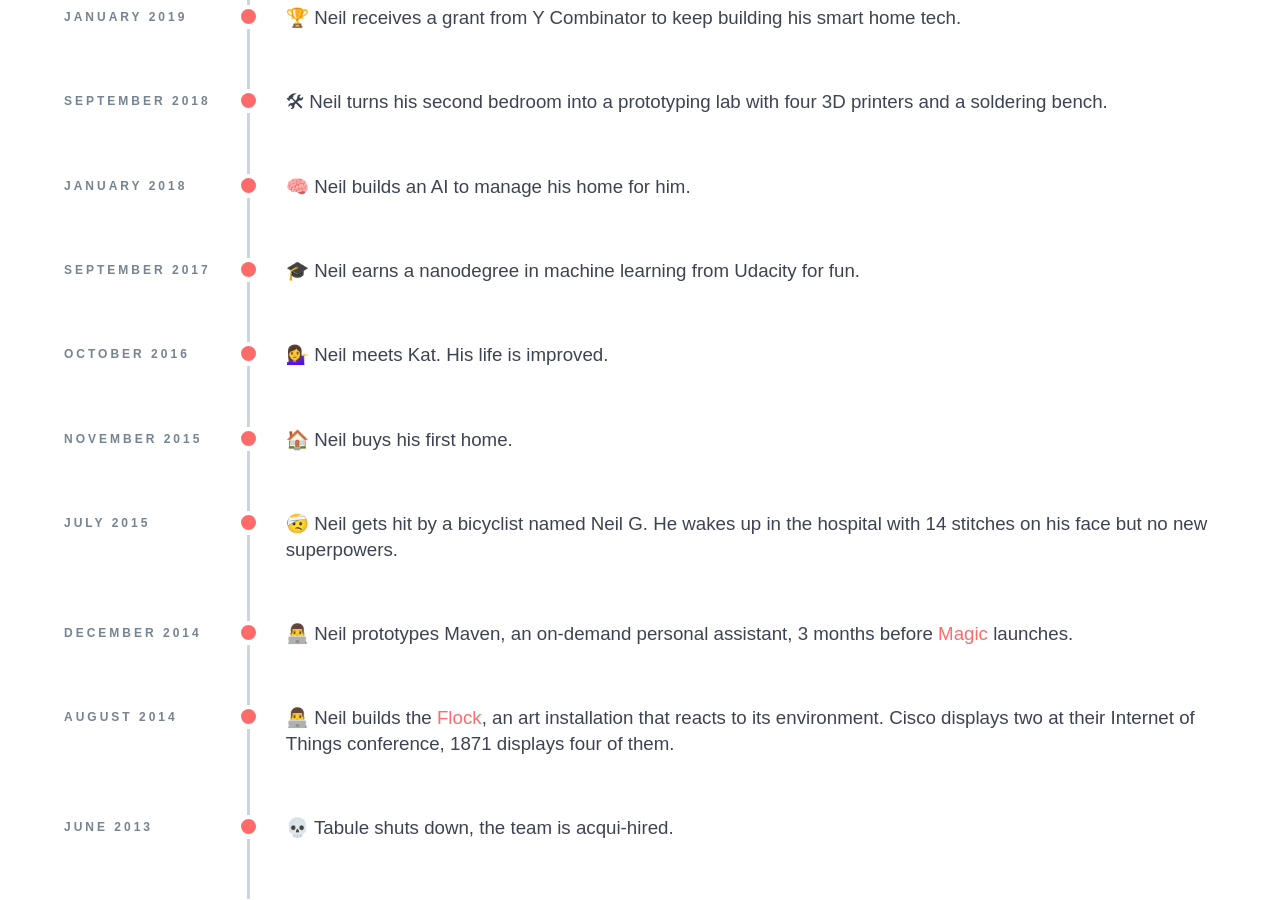
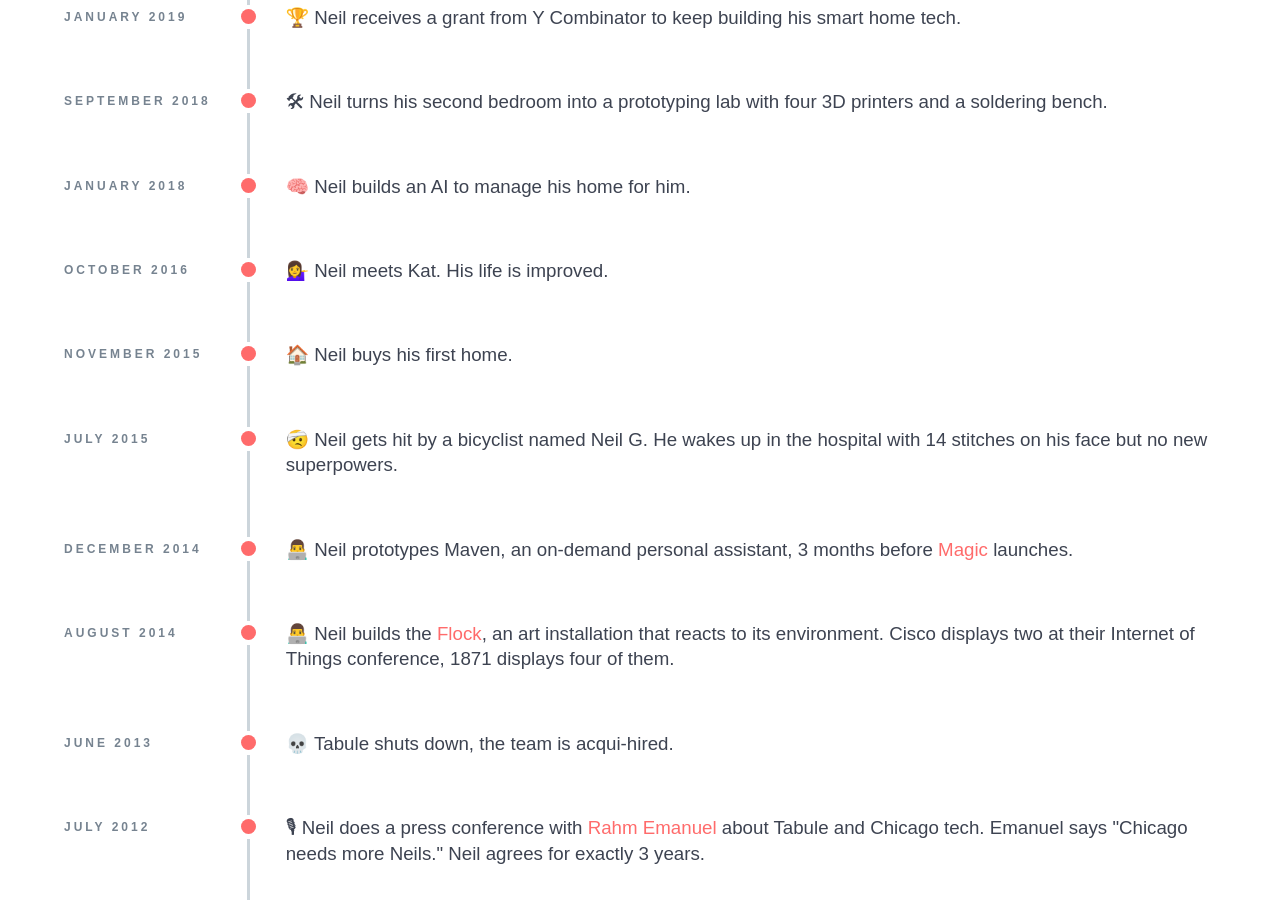
Before and after one commit to neilgupta/neilgupta.github.com, a Jekyll site: the page timeline.html, which Jekyll copies as it is, in a window 1280 px wide and 900 px high, scrolled down 644 px. Built offline with Jekyll 4.4.1, drawn with Linux system fonts in a browser that asks for light colours.

Commit message:
wordsmith

```diff
--- a/404.html
+++ b/404.html
@@ -1,10 +1,10 @@
 ---
 layout: default
-title: Metamorphium
+title: Not Found
 permalink: /404.html
 ---
 
 <br/>
 <h1>Rats! Something went wrong...</h1>
 
-<p>It looks like the server threw an error looking for this page. It may have been moved. Try going to <b><a href="http://metamorphium.com">metamorphium.com</a></b> and looking from there.</p>
+<p>It looks like the server threw an error looking for this page. It may have been moved. Try going to <b><a href="/">metamorphium.com</a></b> and looking from there.</p>
--- a/_layouts/default.html
+++ b/_layouts/default.html
@@ -21,7 +21,7 @@ layout: base
   <div class="contact">
     <p>
       <img src="/images/neil.jpeg" width="85" height="85" alt="Neil Gupta" />
-      <b>Neil Gupta</b> is the founder of <a href="https://www.hiome.com" target="_blank" title="Rethink what your home can do">Hiome</a>, where he is working to change how we use our homes. He loves talking about technology, cognitive psychology, and UX design. He grew up in the Bay Area but he hosts a weekly game night and eats enchiladas in Chicago now. <a href="/timeline" title="About me">Learn more.</a>
+      <b>Neil Gupta</b> is the founder of <a href="https://www.hiome.com" target="_blank" title="Rethink what your home can do">Hiome</a>, where he is working to change how we use our homes. He loves talking about technology, cognitive psychology, and UX design. He grew up in the Bay Area but he hosts game nights and eats enchiladas in Chicago now. <a href="/timeline" title="About me">Learn more.</a>
     </p>
   </div>
   <div class="clear">&nbsp;</div>
--- a/all/index.html
+++ b/all/index.html
@@ -1,6 +1,6 @@
 ---
 layout: default
-title: Metamorphium
+title: All Metamorphium Posts
 ---
 
 <br/>
--- a/timeline.html
+++ b/timeline.html
@@ -261,15 +261,6 @@
               <div class="timeline-marker"></div>
               <div class="timeline-content">
                   <h3 class="timeline-title">🧠 Neil builds an AI to manage his home for him.</h3>
-              </div>
-          </li>
-          <li class="timeline-item">
-              <div class="timeline-info">
-                  <span>September 2017</span>
-              </div>
-              <div class="timeline-marker"></div>
-              <div class="timeline-content">
-                  <h3 class="timeline-title">🎓 Neil earns a nanodegree in machine learning from Udacity for fun.</h3>
               </div>
           </li>
           <li class="timeline-item">
```
